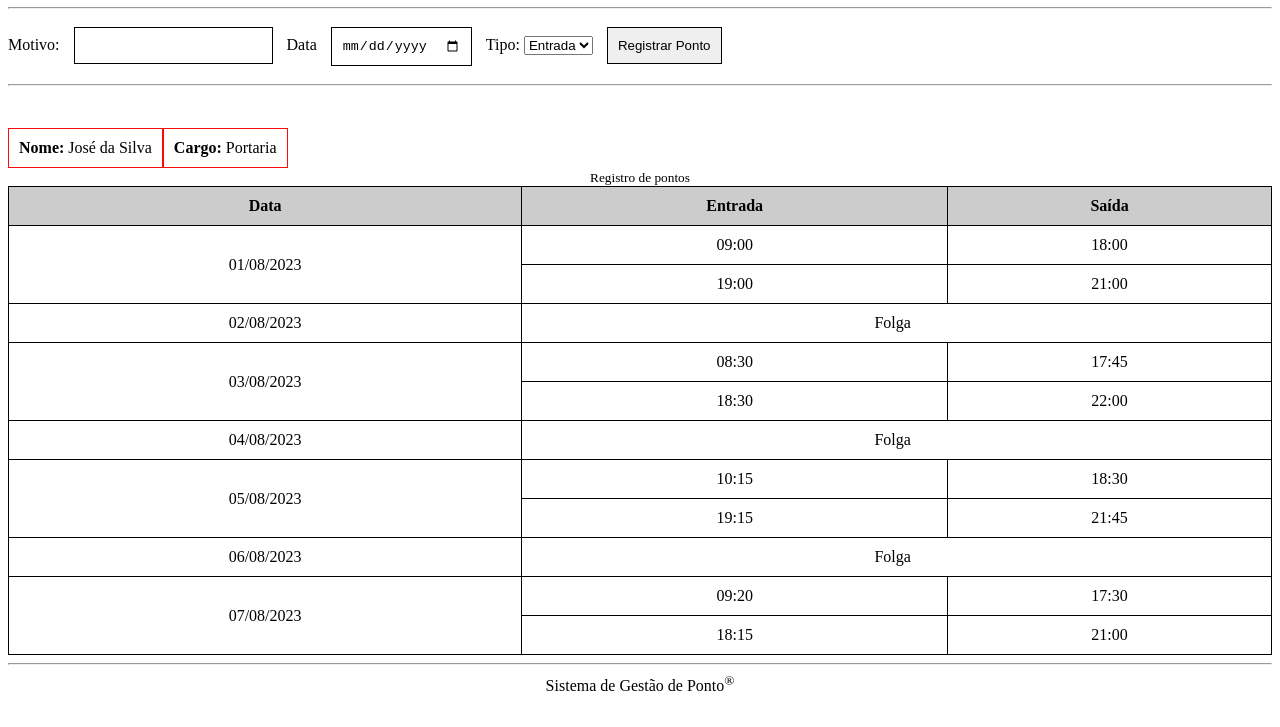
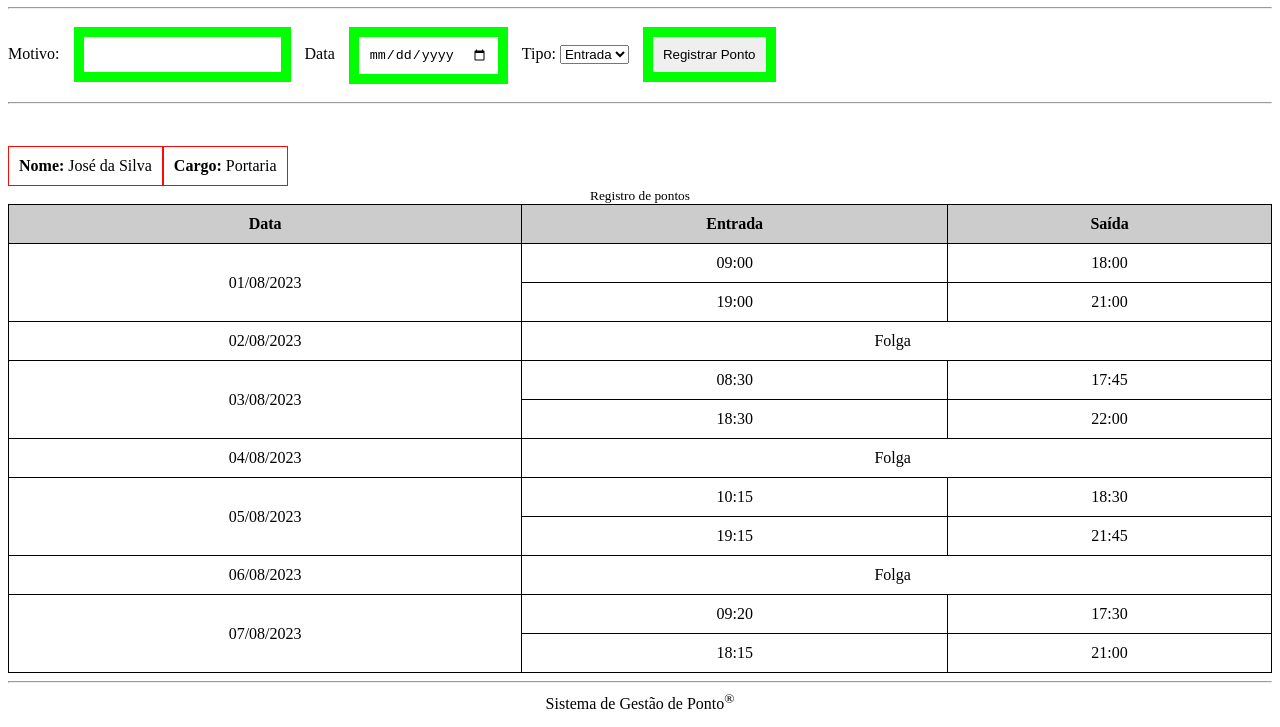
Before and after one commit to PabloOLV/6, a plain HTML site: page index.html in a window 1280 px wide. Shown: the part 73-800 px from the top of the page. Drawn offline with Linux system fonts and the light colour scheme.

Commit message:
Update index.html

```diff
--- a/index.html
+++ b/index.html
@@ -14,7 +14,7 @@
          input{
             margin: 10px;
             padding: 10px;
-            border: 1px solid #000000;
+            border: 10px solid #0f0;
 
         }
         table{
```
